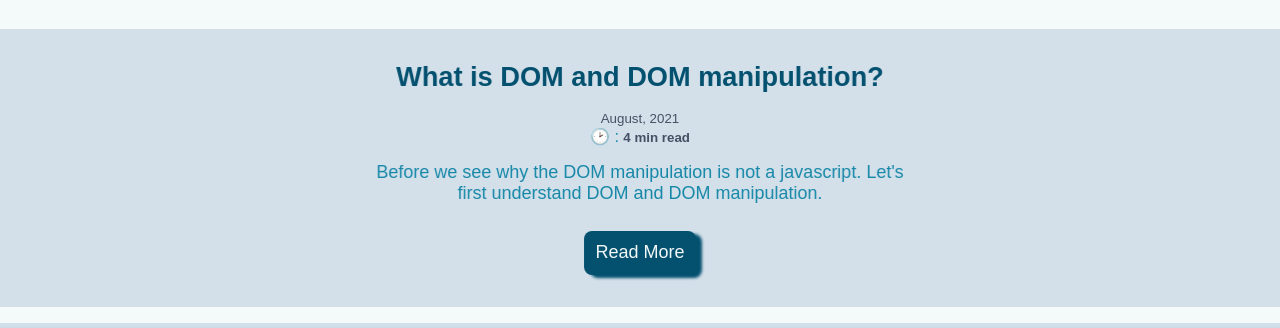
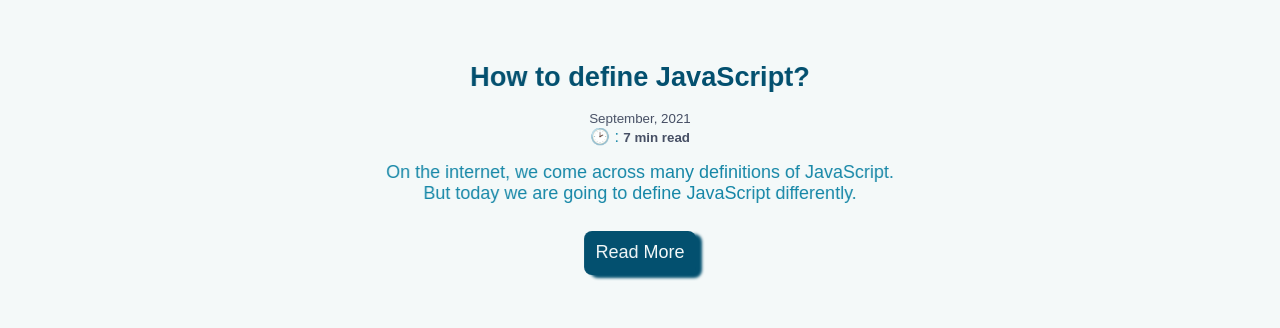
Before and after one commit to rdshinde/rishikesh-shinde-portfolio, a plain HTML site: page blog.html in a window 1280 px wide. Shown: the part 570-898 px from the top of the page. Drawn offline with Linux system fonts and the light colour scheme; a web font is replaced by a local one.

Commit message:
Update blog.html

```diff
--- a/blog.html
+++ b/blog.html
@@ -40,11 +40,25 @@
         </div>
       </section>
       <!-- Adding Blogs -->
-
+      <section class="normal-bg show-on-scroll">
+        <article>
+          <h3>How to define JavaScript?</h3>
+          <small>September, 2021</small><br />
+          🕑 : <small><strong>7 min read</strong></small>
+          <p>
+            On the internet, we come across many definitions of JavaScript. But today we are going to define JavaScript differently.
+          </p>
+          <a
+            href="https://firsteverblogs.hashnode.dev/how-do-we-define-javascript"
+            ><button class="source-code-btn">Read More</button></a
+          >
+        </article>
+      </section>
+<!-- Second Blog -->
       <section class="bg-change show-on-scroll">
-        <article class="">
+        <article>
           <h3>What is DOM and DOM manipulation?</h3>
-          <small>August, 2021</small><br />
+          <small>September, 2021</small><br />
           🕑 : <small><strong>4 min read</strong></small>
           <p>
             Before we see why the DOM manipulation is not a javascript. Let's
```
